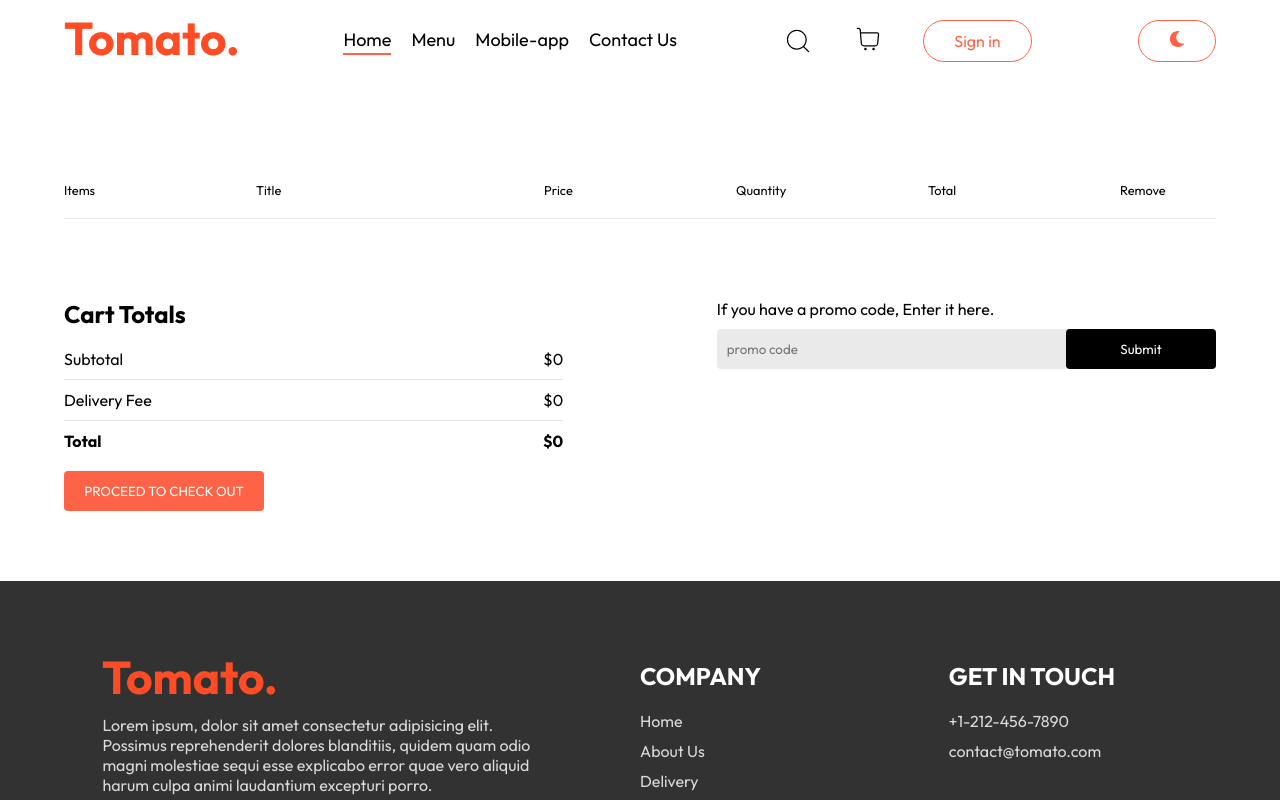
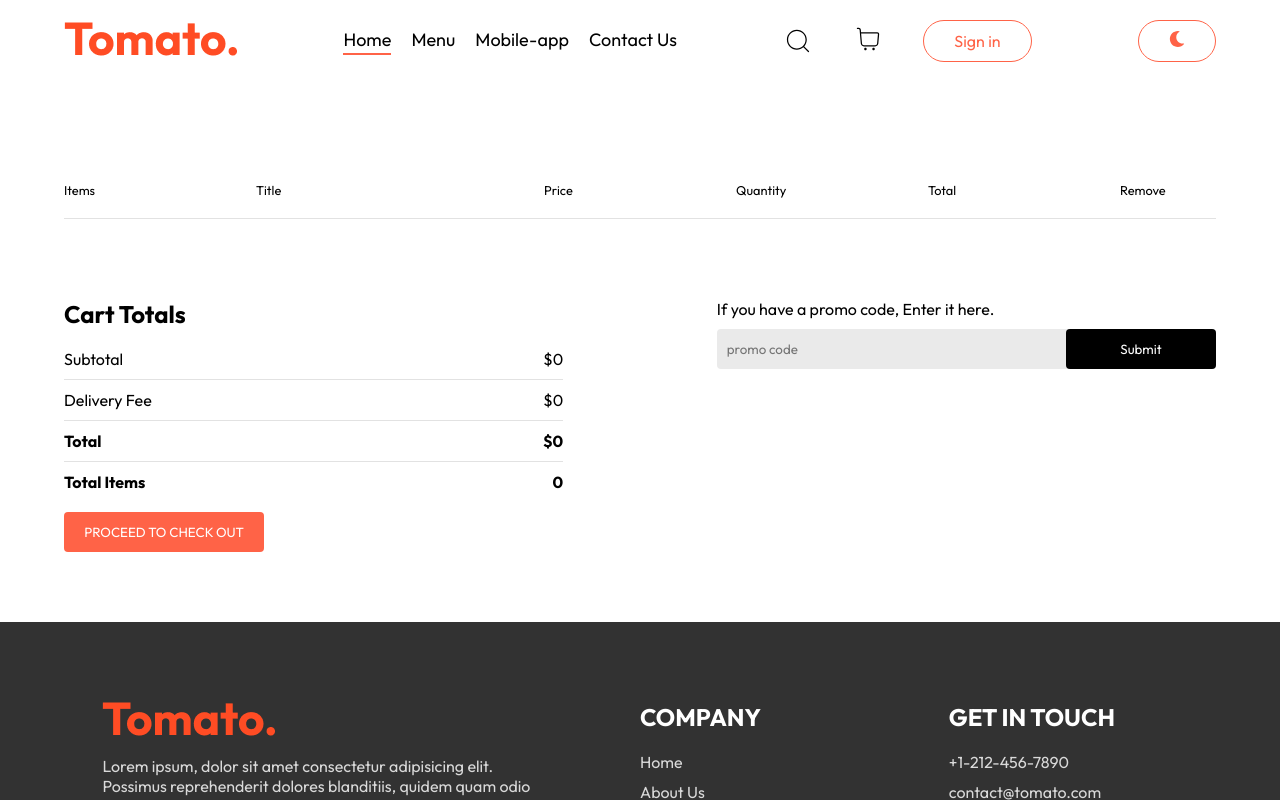
Before and after one commit to pratibha456/Food-Del-App, a React (Vite) app in the folder Frontend/: page /cart in a window 1280 px wide. Shown: the top 800 px of the page. Built offline with nearby package versions, Linux system fonts and the light colour scheme.

Commit message:
updating the total item quantity in cart and showing it in that cart icon

```diff
--- a/Frontend/src/Context/StoreContext.jsx
+++ b/Frontend/src/Context/StoreContext.jsx
@@ -5,6 +5,11 @@ export const StoreContext = createContext(null);
 
 const StoreContextProvider = (props) => {
   const [cartItems, setCartItems] = useState({});
+
+
+  const getTotalNumberOfItems = () => {
+    return Object.values(cartItems).reduce((total, quantity) => total + quantity, 0);
+  };
 
   const addToCart = (itemId) => {
     if (!cartItems[itemId]) {
@@ -35,6 +40,7 @@ const StoreContextProvider = (props) => {
     setCartItems,
     addToCart,
     removeFromCart,
+    getTotalNumberOfItems ,
     getTotalCartAmount,
   };
   return (
--- a/Frontend/src/Pages/Cart/Cart.jsx
+++ b/Frontend/src/Pages/Cart/Cart.jsx
@@ -7,6 +7,12 @@ import { useNavigate } from "react-router-dom";
 const Cart = () => {
   const { cartItems, food_list, removeFromCart, getTotalCartAmount } = useContext(StoreContext);
   const navigate = useNavigate()
+
+
+   // Calculate total number of items in the cart
+   const getTotalNumberOfItems = () => {
+    return Object.values(cartItems).reduce((total, quantity) => total + quantity, 0);
+  };
 
   return (
     <div className="cart">
@@ -59,6 +65,11 @@ const Cart = () => {
               <b>Total</b>
               <b>${getTotalCartAmount() === 0 ? 0 : getTotalCartAmount() + 2}</b>
             </div>
+            <hr />
+            <div className="cart-total-details">
+              <b>Total Items</b>
+              <b>{getTotalNumberOfItems()}</b>
+            </div>
           </div>
           <button onClick={() => navigate('/order')}>PROCEED TO CHECK OUT</button>
         </div>
--- a/Frontend/src/components/Navbar/Navbar.css
+++ b/Frontend/src/components/Navbar/Navbar.css
@@ -66,6 +66,18 @@
   min-height: 30px;
 }
 
+.cart-icon-badge{
+  position: absolute;
+  top: -10px;
+  right: -10px;
+  background-color: tomato;
+  color: white;
+  border-radius: 50%;
+  padding: 2px 6px;
+  font-size: 12px;
+  font-weight: bold;
+}
+
 .navbar-right .search-ic {
   position: relative;
   min-width: 30px;
--- a/Frontend/src/components/Navbar/Navbar.jsx
+++ b/Frontend/src/components/Navbar/Navbar.jsx
@@ -15,7 +15,12 @@ const Navbar = ({ setShowLogin, isDarkMode, setIsDarkMode }) => {
 
   const [menu, setMenu] = useState("Home");
 
+  const { getTotalNumberOfItems } = useContext(StoreContext);
+
+
   const { getTotalCartAmount } = useContext(StoreContext);
+
+
 
   return (
     <div className="navbar">
@@ -62,8 +67,10 @@ const Navbar = ({ setShowLogin, isDarkMode, setIsDarkMode }) => {
         <div className="navbar-search-icon">
           <Link to="/cart">
             <CiShoppingCart className="cart-icon" />
+            {getTotalNumberOfItems() > 0 && (
+              <div className="cart-icon-badge">{getTotalNumberOfItems()}</div>
+            )}
           </Link>
-          <div className={getTotalCartAmount() === 0 ? "" : "dot"}></div>
         </div>
         <button onClick={() => setShowLogin(true)}>Sign in</button>
       </div>
```
